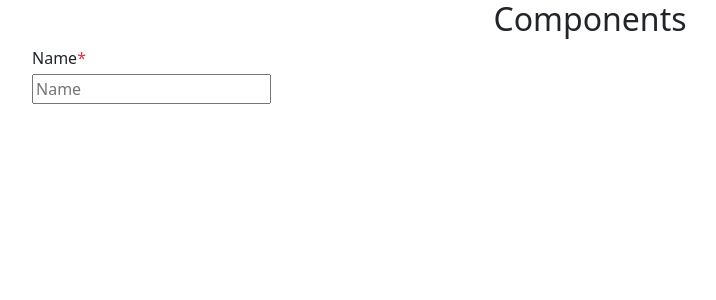
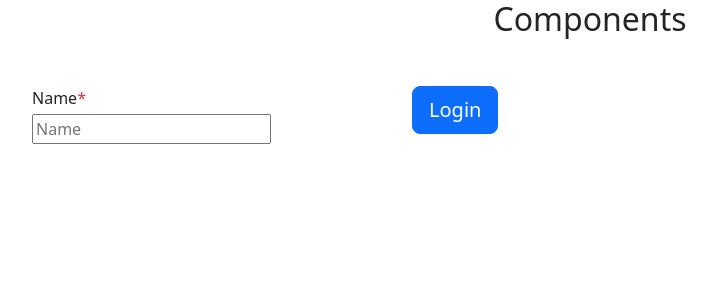
Before and after one commit to davydocsurg/recipub-dashboard, a React (Vite) app: page / in a window 1280 px wide. Shown: the top 300 px of the page, without its empty margins (50-766 px from the left). Built offline with nearby package versions, Linux system fonts and the light colour scheme.

Commit message:
add corrections for reuseable button component

```diff
--- a/src/commons/form/Button.jsx
+++ b/src/commons/form/Button.jsx
@@ -2,17 +2,16 @@ import React from "react";
 
 const Button = ({ type, style, text, loading, disabled }) => {
     return (
-    <React.Fragment>
+        <>
             <button
                 type={type}
-        style={style}
-        text={text}
+                className={"btn " + style}
                 loading={loading}
                 disabled={disabled}
             >
-        {children}
+                {text}
             </button>
-    </React.Fragment>
+        </>
     );
 };
 
--- a/src/views/UI.jsx
+++ b/src/views/UI.jsx
@@ -1,4 +1,5 @@
 import React from "react";
+import Button from "../commons/form/Button";
 import Input from "../commons/form/Input";
 
 const UI = () => {
@@ -7,7 +8,7 @@ const UI = () => {
         <>
             <div className="container">
                 <h2 className="text-center">Components</h2>
-                <div className="row">
+                <div className="row mt-5">
                     <div className="col-lg-4 col-md-6 col-sm-12">
                         <Input
                             id="name"
@@ -18,6 +19,10 @@ const UI = () => {
                             required={required}
                         />
                     </div>
+
+                    <div className="col-lg-4 col-md-6 col-sm-12">
+                        <Button text="Login" style={"btn-primary btn-lg"} />
+                    </div>
                 </div>
             </div>
         </>
```
Also changed, not shown: 1 other file (tests, documents, lock files or other folders). Lines whose indentation alone changed are shown as unchanged.
